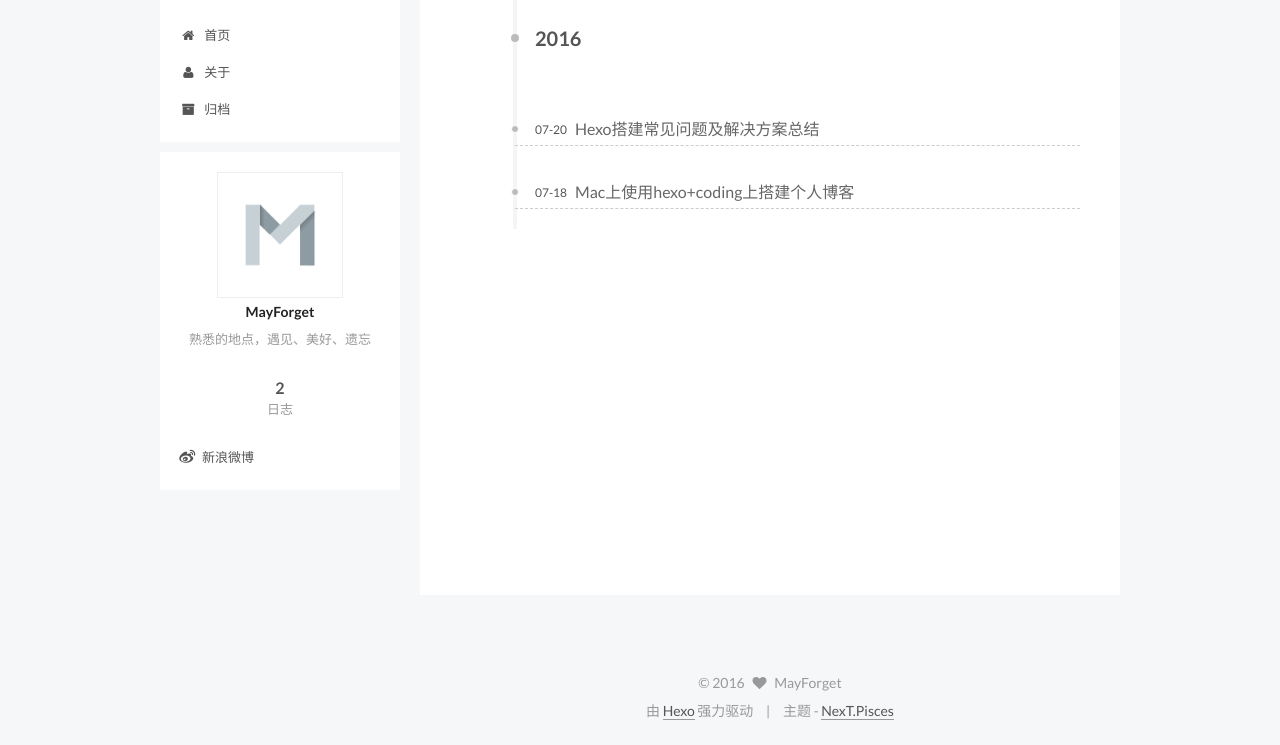
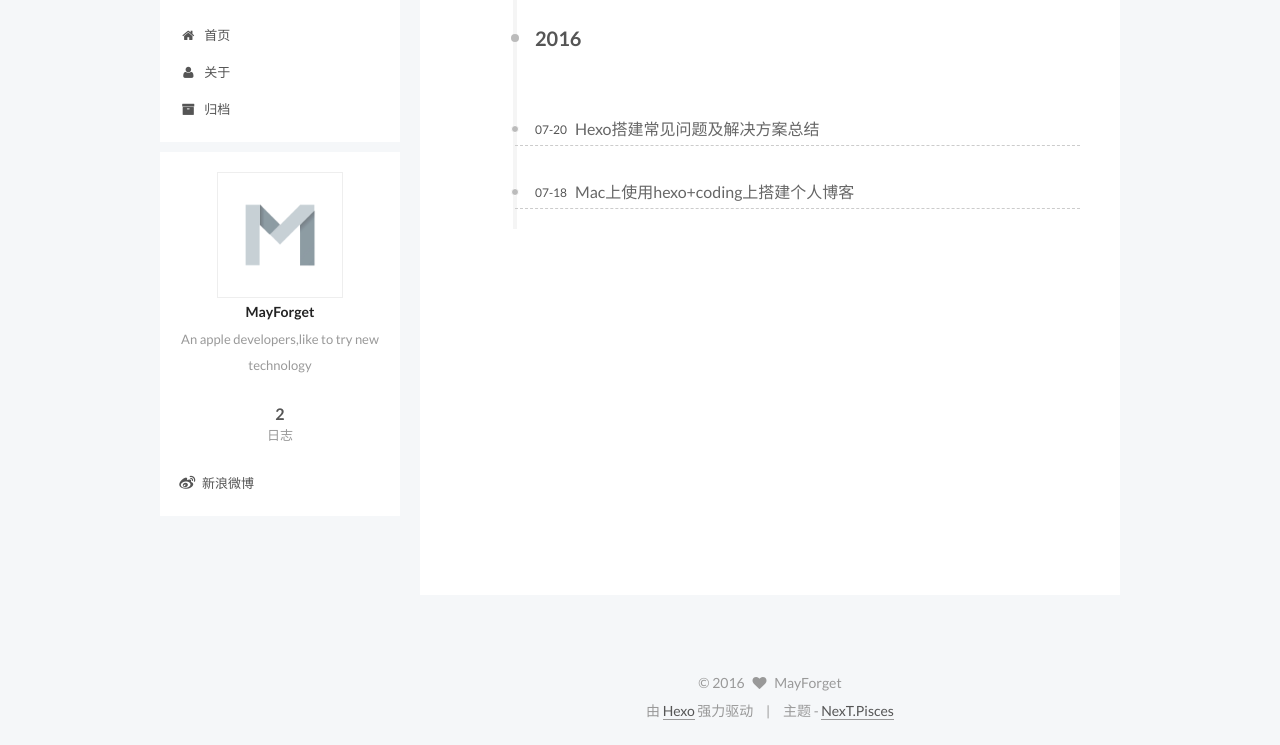
Before and after one commit to mayforget/mayforget, a plain HTML site: page archives/2016/07/index.html in a window 1280 px wide. Shown: the part 108-853 px from the top of the page. Drawn offline with Linux system fonts and the light colour scheme; a script that the page names is missing.

Commit message:
Site updated: 2016-07-31 21:55:06

```diff
--- a/archives/2016/07/index.html
+++ b/archives/2016/07/index.html
@@ -84,15 +84,15 @@
 
 
 
-<meta name="description" content="熟悉的地点，遇见、美好、遗忘">
+<meta name="description" content="An apple developers,like to try new technology">
 <meta property="og:type" content="website">
 <meta property="og:title" content="MayForget">
 <meta property="og:url" content="http://yoursite.com/archives/2016/07/index.html">
 <meta property="og:site_name" content="MayForget">
-<meta property="og:description" content="熟悉的地点，遇见、美好、遗忘">
+<meta property="og:description" content="An apple developers,like to try new technology">
 <meta name="twitter:card" content="summary">
 <meta name="twitter:title" content="MayForget">
-<meta name="twitter:description" content="熟悉的地点，遇见、美好、遗忘">
+<meta name="twitter:description" content="An apple developers,like to try new technology">
 
 
 
@@ -354,7 +354,7 @@
                src="/images/avatar.png"
                alt="MayForget" />
           <p class="site-author-name" itemprop="name">MayForget</p>
-          <p class="site-description motion-element" itemprop="description">熟悉的地点，遇见、美好、遗忘</p>
+          <p class="site-description motion-element" itemprop="description">An apple developers,like to try new technology</p>
         </div>
         <nav class="site-state motion-element">
           <div class="site-state-item site-state-posts">
--- a/css/main.css
+++ b/css/main.css
@@ -1549,7 +1549,7 @@ pre .javascript .function {
   width: 4px;
   height: 4px;
   border-radius: 50%;
-  background: #b34a25;
+  background: #da210e;
 }
 .links-of-blogroll {
   font-size: 13px;
```
Also changed, not shown: 2016/07/18/hexo-coding/index.html (+1 -1 lines), 2016/07/20/hexo-solve/index.html (+1 -1 lines), archives/2016/index.html (+4 -4 lines), archives/index.html (+4 -4 lines), index.html (+4 -4 lines).
